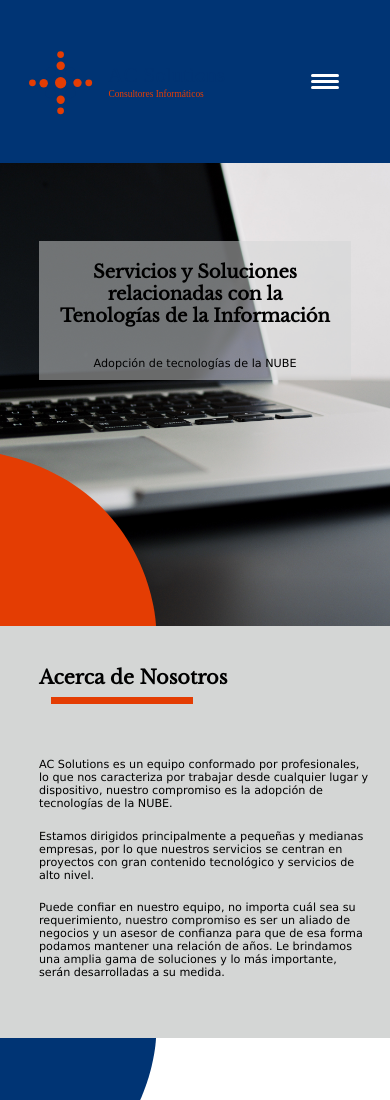
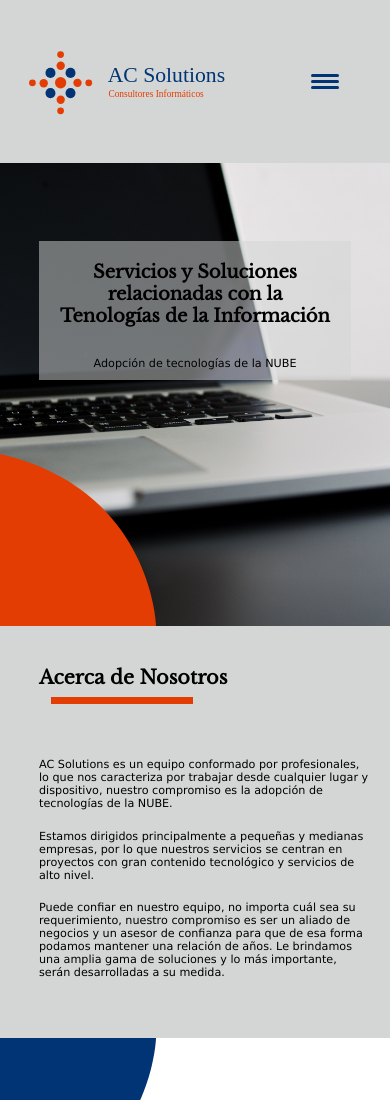
Before and after one commit to glorianaa80/AC-Solutions, a plain HTML site: page index.html in a window 390 px wide. Shown: the top 1100 px of the page. Drawn offline with nearby package versions, Linux system fonts and the light colour scheme.

Commit message:
Edited styles

```diff
--- a/css/styles.css
+++ b/css/styles.css
@@ -41,7 +41,7 @@
 }
 
 header {
-  background-color: #003474;
+  background-color: #d4d6d5;
   color: #ffffff;
   display: grid;
   grid-template-columns: 1fr 1fr 1fr;
@@ -56,7 +56,7 @@ header {
 .hamburger,
 .hamburger::before,
 .hamburger::after {
-  background-color: #ffffff;
+  background-color: #003474;
   border-radius: 3px;
   content: "";
   display: block;
```
Also changed, not shown: img/white-logo.svg (deleted).
